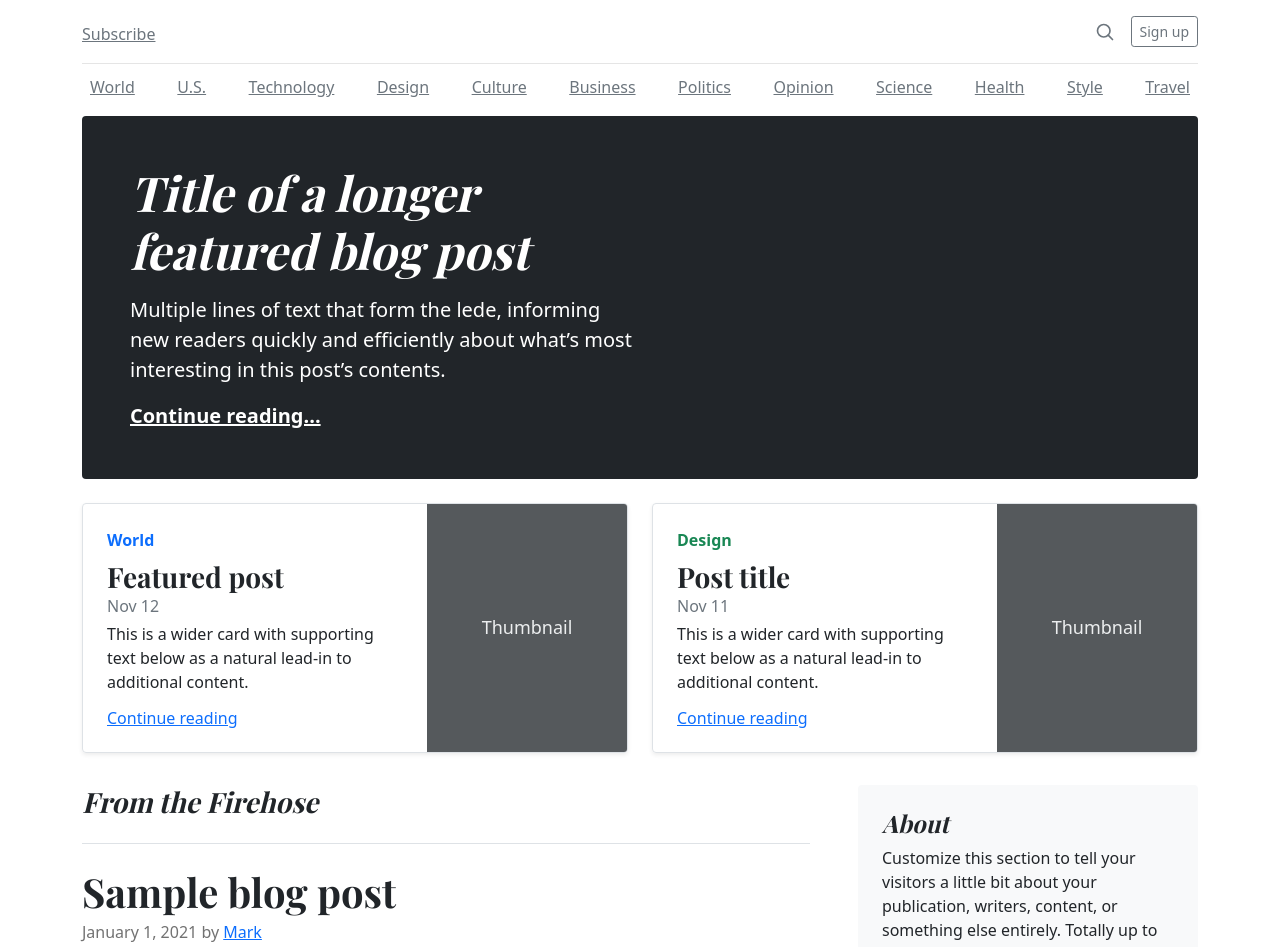
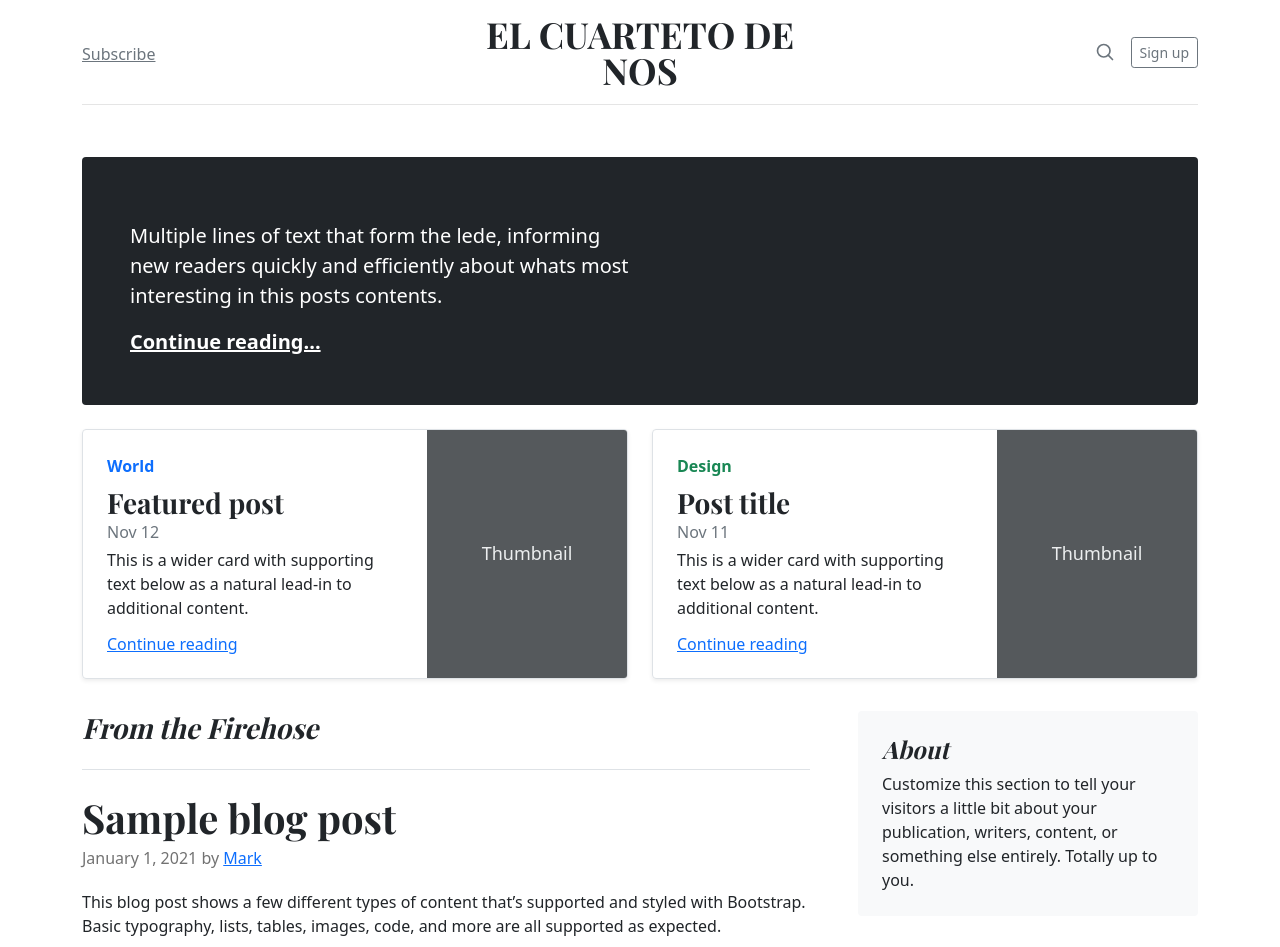
Before and after one commit to Tackosday/repository_study_frontend, a plain HTML site: page TALLER MANIPULACION DOM/ProyectoDOM/index.html in a window 1280 px wide. Shown: the top 947 px of the page. Drawn offline with nearby package versions, Linux system fonts and the light colour scheme.

Commit message:
feat: :bug: PORTAFOLIO
titulo resuelto, bugs en banner y menu de albums

```diff
--- a/TALLER MANIPULACION DOM/ProyectoDOM/componentes/myBanner.js
+++ b/TALLER MANIPULACION DOM/ProyectoDOM/componentes/myBanner.js
@@ -0,0 +1,6 @@
+export default {
+
+titleBanner(){
+    document.querySelector("banner1").insertAdjacentHTML("beforeend",`<h1 class="display-4 fst-italic">UNA BANDA MUY RARA</h1>`)
+}
+}
--- a/TALLER MANIPULACION DOM/ProyectoDOM/componentes/myHeader.js
+++ b/TALLER MANIPULACION DOM/ProyectoDOM/componentes/myHeader.js
@@ -29,8 +29,7 @@ export default {
 ],
 
 theTitle(){
-    console.log('title')
-    document.querySelector("#title").insertAdjacentHTML("beforeend",`<a class="blog-header-logo text-dark" href="${this.title}">${this.title.name}</a>`)
+    document.querySelector("#title").insertAdjacentHTML("beforeend",`<a class="blog-header-logo text-dark text-decoration-none" href="${this.title}">${this.title.name}</a>`)
 },
 
 
@@ -39,7 +38,7 @@ let plantilla="";
 this.Albums.forEach((val,id)=>{
     plantilla+=`<a class="p-2 link-secondary"
     href="#">${val.name}</a>`
-});
-    document.querySelector("#Albums").insertAdjacentHTML("beforeend");
+    });
+    document.querySelector("#Albums").insertAdjacentHTML("beforeend",plantilla);
 }
-}
+ }
--- a/TALLER MANIPULACION DOM/ProyectoDOM/index.html
+++ b/TALLER MANIPULACION DOM/ProyectoDOM/index.html
@@ -13,7 +13,7 @@
   <link href="https://fonts.googleapis.com/css?family=Playfair&#43;Display:700,900&amp;display=swap" rel="stylesheet">
   <!-- Custom styles for this template -->
   <link href="css/blog.css" rel="stylesheet">
-  <script src="index.js"></script>
+  <script src="main.js" type="Module" defer></script>
 </head>
 
 <body>
@@ -44,28 +44,17 @@
 
     <div class="nav-scroller py-1 mb-2">
       <nav class="nav d-flex justify-content-between">
-        <a class="p-2 link-secondary" href="#">World</a>
-        <a class="p-2 link-secondary" href="#">U.S.</a>
-        <a class="p-2 link-secondary" href="#">Technology</a>
-        <a class="p-2 link-secondary" href="#">Design</a>
-        <a class="p-2 link-secondary" href="#">Culture</a>
-        <a class="p-2 link-secondary" href="#">Business</a>
-        <a class="p-2 link-secondary" href="#">Politics</a>
-        <a class="p-2 link-secondary" href="#">Opinion</a>
-        <a class="p-2 link-secondary" href="#">Science</a>
-        <a class="p-2 link-secondary" href="#">Health</a>
-        <a class="p-2 link-secondary" href="#">Style</a>
-        <a class="p-2 link-secondary" href="#">Travel</a>
+       <!-- insercion de los albums -->
       </nav>
     </div>
   </div>
 
   <main class="container">
     <div class="p-4 p-md-5 mb-4 text-white rounded bg-dark">
-      <div class="col-md-6 px-0">
-        <h1 class="display-4 fst-italic">Title of a longer featured blog post</h1>
+      <div class="col-md-6 px-0 "id="banner1">
+        <!-- TITULO DE BANER 1 -->
         <p class="lead my-3">Multiple lines of text that form the lede, informing new readers quickly and efficiently
-          about what’s most interesting in this post’s contents.</p>
+          about whats most interesting in this posts contents.</p>
         <p class="lead mb-0"><a href="#" class="text-white fw-bold">Continue reading...</a></p>
       </div>
     </div>
--- a/TALLER MANIPULACION DOM/ProyectoDOM/index.js
+++ /dev/null
@@ -1,5 +0,0 @@
-console.log('here');
-//import myHeader from "./componentes/myHeader.js";
-// import muBannefa from "./myBanner.js";
-// myHeader.theTitle();
-// myHeader.albumList();
--- /dev/null
+++ b/TALLER MANIPULACION DOM/ProyectoDOM/main.js
@@ -0,0 +1,5 @@
+import myHeader from "./componentes/myHeader.js";
+import myBanner from "./componentes/myBanner.js";
+myHeader.theTitle();
+myHeader.albumList();
+myBanner.titleBanner();
```
